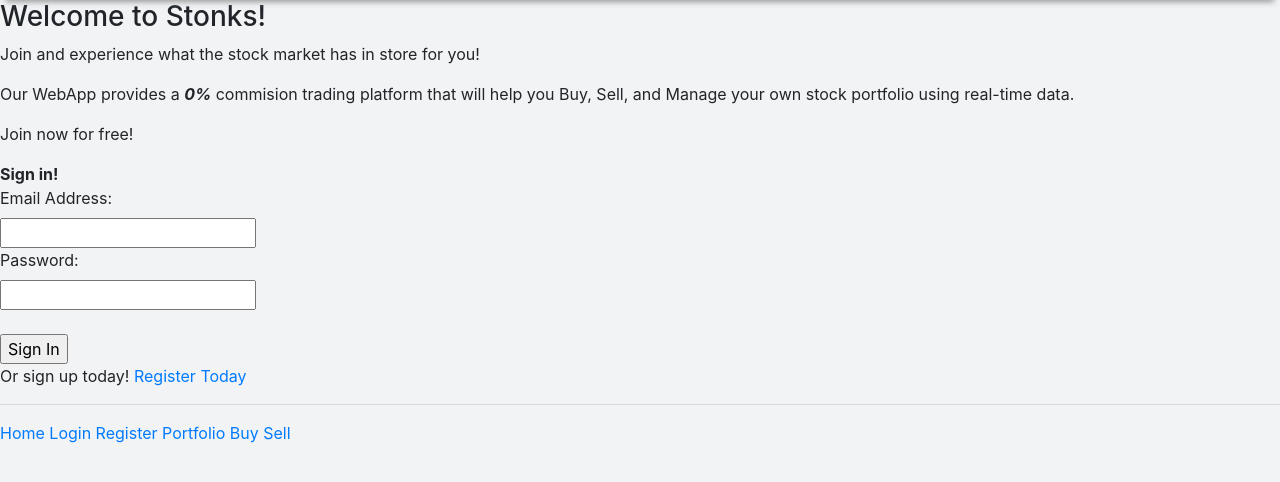
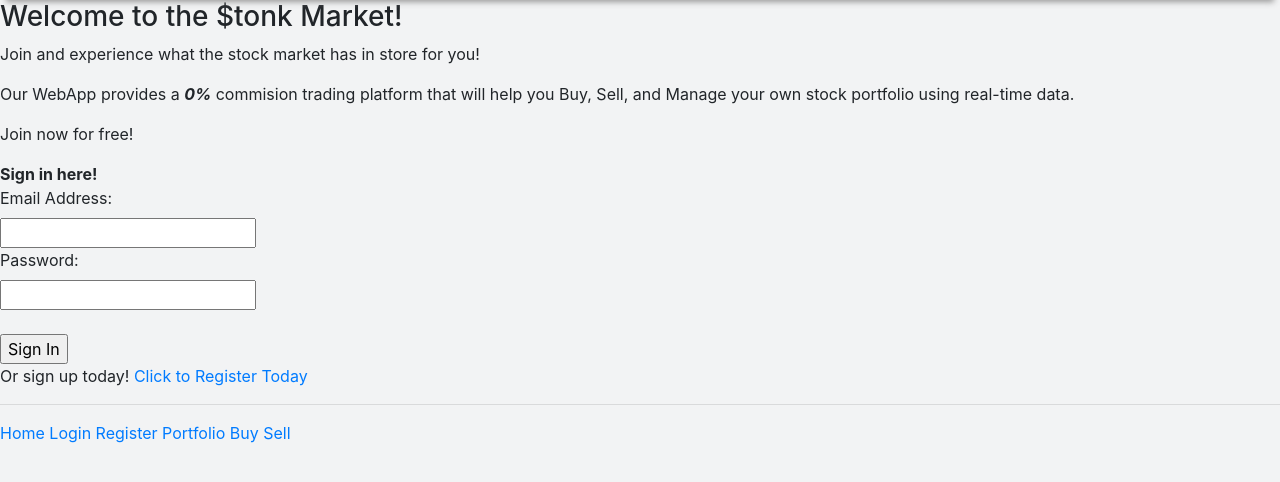
Before and after one commit to NamanhTran/stock-market, a Flask app: page / in a window 1280 px wide. Shown: the part 62-544 px from the top of the page. Run offline with Flask 2, Linux system fonts and the light colour scheme; parts of the project's set-up code (start-up, migrations or seed data) failed here and were passed over; some libraries are stand-ins or nearby versions.

Commit message:
updated home.html page

```diff
--- a/templates/home.html
+++ b/templates/home.html
@@ -3,7 +3,7 @@
 {% block body_content %}
     <section>
       <div>
-      <h3>Welcome to Stonks!</h3>
+      <h3>Welcome to the $tonk Market!</h3>
       </div>
       <div>
         <p>Join and experience what the stock market has in store for you!
@@ -22,7 +22,7 @@
     </section>
 
     <aside>
-      <b>Sign in!</b>
+      <b>Sign in here!</b>
       <form action="./portfolio">
         <label for="email">Email Address:</label><br>
         <input type="email" id="email"><br>
@@ -31,7 +31,7 @@
         <input type="submit" value="Sign In"><br>
         <div>
           Or sign up today!
-          <a href="./register">Register Today</a>
+          <a href="./register">Click to Register Today</a>
         </div>
       </form>
     </aside>
```
